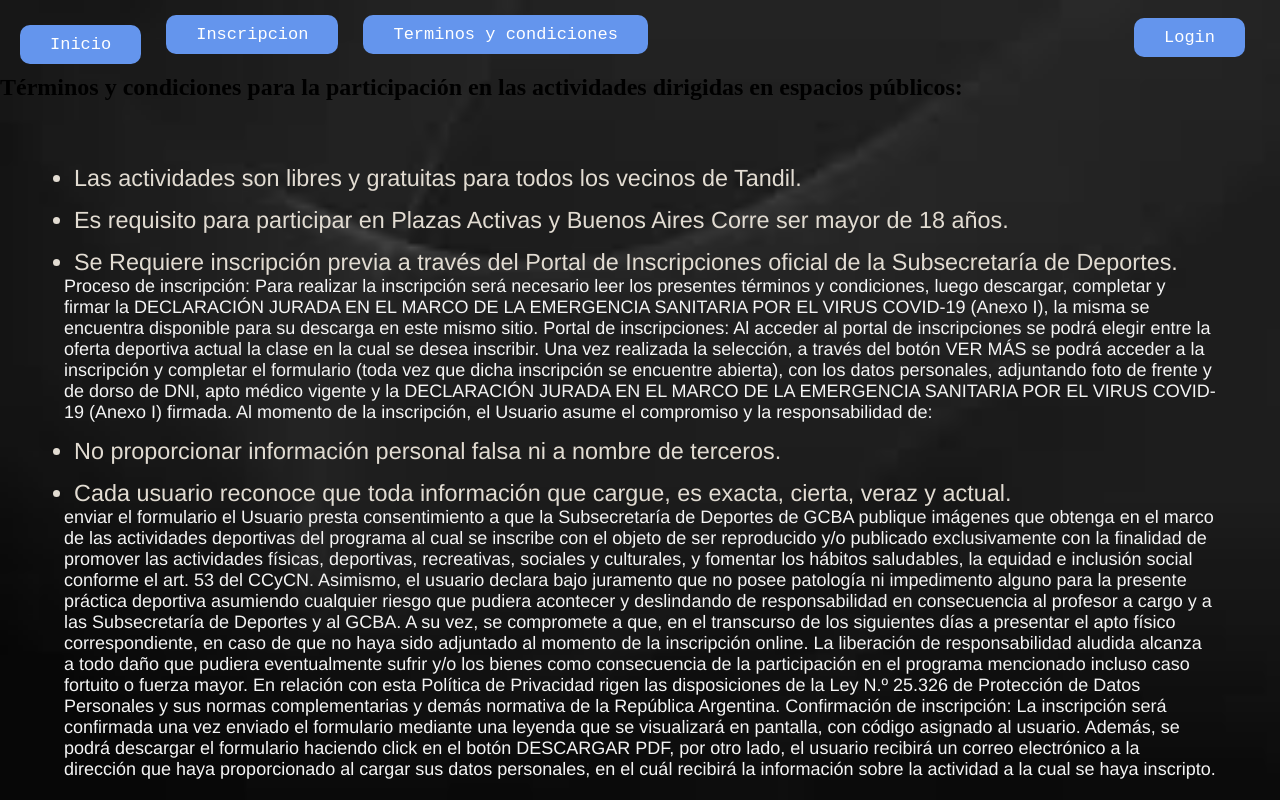
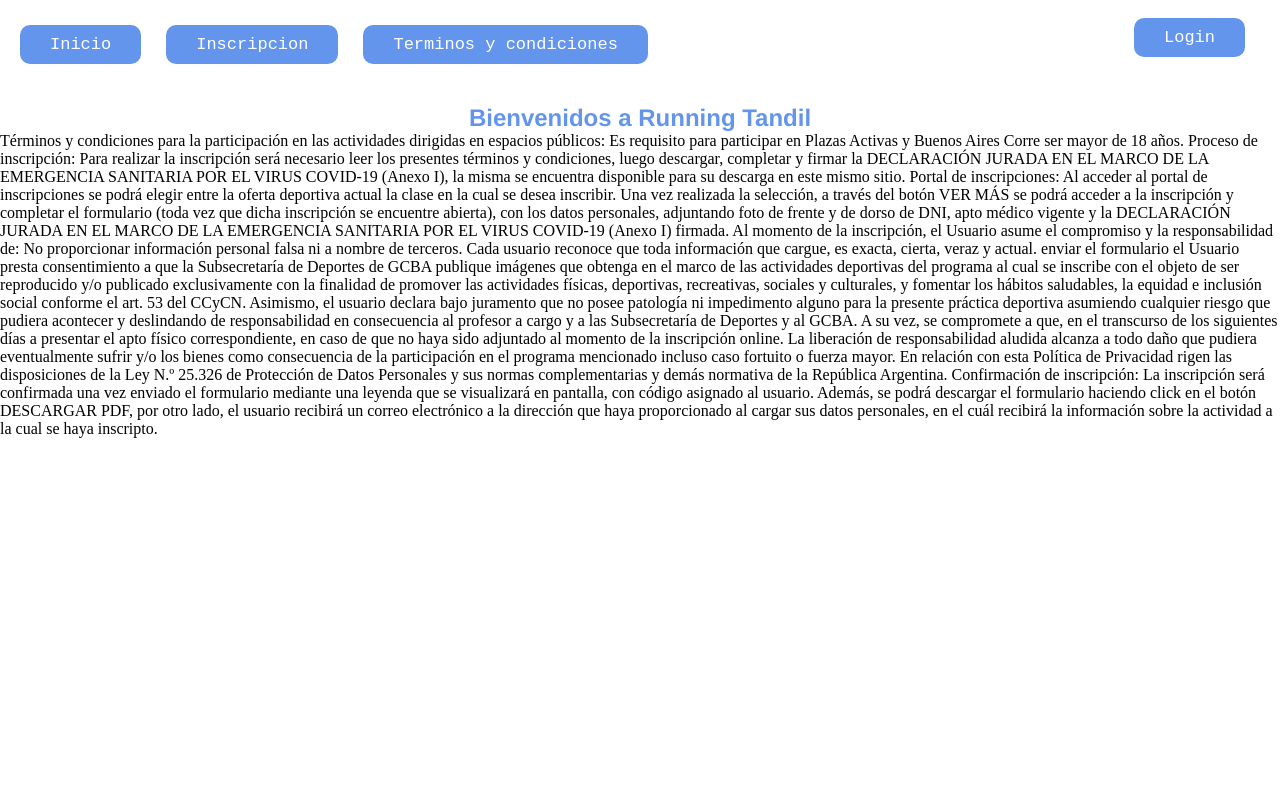
Before and after one commit to JulianCuello/web1, a plain HTML site: page terminos-y-condiciones.html in a window 1280 px wide. Drawn offline with Linux system fonts and the light colour scheme.

Commit message:
actualizado

```diff
--- a/css/index.css
+++ b/css/index.css
@@ -1,18 +1,6 @@
 body {
 
    background-image: url("../images/fondo.jpg");
-   background-size: cover;
-}
-
- .body-login {
-
-   background-image: url("../images/fondo.jpg");
-   background-size: cover;
-}
-
- .bodytyc {
-
-   background-image: url("../images/fondodj.jpg");
    background-size: cover;
 }
 
@@ -40,25 +28,6 @@ body {
    margin-right: 400px;
  }
 
- .p {
-
-      font-size: 130%;
-      color: rgb(226, 220, 210);
-      font-family:'Franklin Gothic Medium', 'Arial Narrow', Arial, sans-serif;
-      margin-top: 15px;
-      margin-left: 10px;
-      margin-right: 10px;
-}
-
-.terminos-y-cond li {
-
-   font-size: 130%;
-   color: rgb(226, 220, 210);
-   font-family:'Franklin Gothic Medium', 'Arial Narrow', Arial, sans-serif;
-   margin-top: 15px;
-   margin-left: 10px;
-   margin-right: 10px;
-}
 
 nav {
 
--- a/terminos-y-condiciones.html
+++ b/terminos-y-condiciones.html
@@ -11,72 +11,42 @@
 </head>
 <body class="bodytyc">
 
+    <header>
         <nav class="nav-bar">
            <ul class="nav-group">
                <a class="nav-item" href="index.html" class="navenlace"> Inicio</a>
-            </li>
-            <li>
                <a class="nav-item" href="inscripcion.html" class="navenlace"> Inscripcion</a>
-            </li>
-            <li>
                <a class="nav-item" href="terminos-y-condiciones.html " class="navenlace"> Terminos y condiciones</a>
               </li>
            </ul>
+
           <div>
              <a class="nav-item" href="login.html " class="navenlace"> Login</a>
-
            </div>
         </nav>
+   </header>
 
- </h1>
+   <main>
 
-    <h2>Términos y condiciones para la participación en las actividades dirigidas en espacios públicos:</h2>
+    <article>
+<h1> Bienvenidos a Running Tandil</h1>
+    </article>
 
-    <div class="terminos-y-cond">
-
-        <ul>
-
-                <li> Las actividades son libres y gratuitas para todos los vecinos de Tandil.</li>
-
-                <li> Es requisito para participar en Plazas Activas y Buenos Aires Corre ser mayor de 18 años.</li>
-
-
-                <li> Se Requiere inscripción previa a través del Portal de Inscripciones oficial de la Subsecretaría de Deportes.</li>
-
-                <p>
+<p>Términos y condiciones para la participación en las actividades dirigidas en espacios públicos:
+Es requisito para participar en Plazas Activas y Buenos Aires Corre ser mayor de 18 años.</li>
 Proceso de inscripción:
-
 Para realizar la inscripción será necesario leer los presentes términos y condiciones, luego descargar, completar y firmar la DECLARACIÓN JURADA EN EL MARCO DE LA EMERGENCIA SANITARIA POR EL VIRUS COVID-19 (Anexo I), la misma se encuentra disponible para su descarga en este mismo sitio.
-
 Portal de inscripciones:
-
 Al acceder al portal de inscripciones se podrá elegir entre la oferta deportiva actual la clase en la cual se desea inscribir. Una vez realizada la selección, a través del botón VER MÁS se podrá acceder a la inscripción y completar el formulario (toda vez que dicha inscripción se encuentre abierta), con los datos personales, adjuntando foto de frente y de dorso de DNI, apto médico vigente y la DECLARACIÓN JURADA EN EL MARCO DE LA EMERGENCIA SANITARIA POR EL VIRUS COVID-19 (Anexo I) firmada.
-
 Al momento de la inscripción, el Usuario asume el compromiso y la responsabilidad de:
-                </p>
-                <li> No proporcionar información personal falsa ni a nombre de terceros.</li>
-
-
-                <li> Cada usuario reconoce que toda información que cargue, es exacta, cierta, veraz y actual.</li>
-        </ul>
-
-
-        <p>
+No proporcionar información personal falsa ni a nombre de terceros.</li>
+Cada usuario reconoce que toda información que cargue, es exacta, cierta, veraz y actual.</li>
 enviar el formulario el Usuario presta consentimiento a que la Subsecretaría de Deportes de GCBA publique imágenes que obtenga en el marco de las actividades deportivas del programa al cual se inscribe con el objeto de ser reproducido y/o publicado exclusivamente con la finalidad de promover las actividades físicas, deportivas, recreativas, sociales y culturales, y fomentar los hábitos saludables, la equidad e inclusión social conforme el art. 53 del CCyCN.
-
 Asimismo, el usuario declara bajo juramento que no posee patología ni impedimento alguno para la presente práctica deportiva asumiendo cualquier riesgo que pudiera acontecer y deslindando de responsabilidad en consecuencia al profesor a cargo y a las Subsecretaría de Deportes y al GCBA. A su vez, se compromete a que, en el transcurso de los siguientes días a presentar el apto físico correspondiente, en caso de que no haya sido adjuntado al momento de la inscripción online. La liberación de responsabilidad aludida alcanza a todo daño que pudiera eventualmente sufrir y/o los bienes como consecuencia de la participación en el programa mencionado incluso caso fortuito o fuerza mayor.
-
 En relación con esta Política de Privacidad rigen las disposiciones de la Ley N.º 25.326 de Protección de Datos Personales y sus normas complementarias y demás normativa de la República Argentina.
-
  Confirmación de inscripción:
-
 La inscripción será confirmada una vez enviado el formulario mediante una leyenda que se visualizará en pantalla, con código asignado al usuario. Además, se podrá descargar el formulario haciendo click en el botón DESCARGAR PDF, por otro lado, el usuario recibirá un correo electrónico a la dirección que haya proporcionado al cargar sus datos personales, en el cuál recibirá la información sobre la actividad a la cual se haya inscripto.
 </p>
 
-   </div>
-
-
-</div>
-
 </body>
 </html>
```
Also changed, not shown: inscripcion.html (+13 -1 lines). Lines whose indentation alone changed are shown as unchanged.
